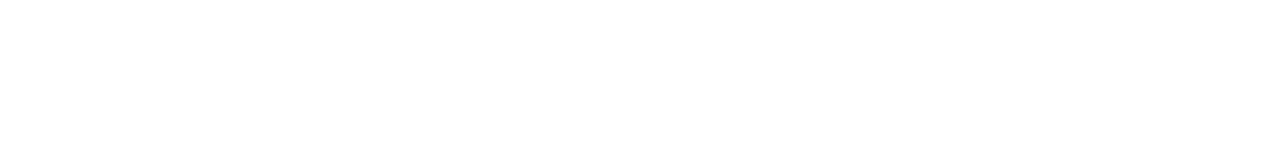
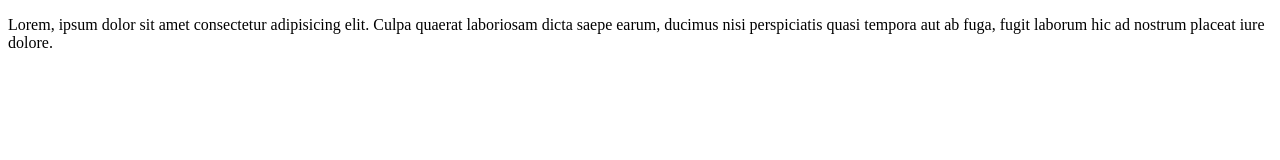
Before and after one commit to alexersp/learningJS, a plain HTML site: page index.html in a window 1280 px wide. Drawn offline with Linux system fonts and the light colour scheme.

Commit message:
Lorem anya anya

```diff
--- a/index.html
+++ b/index.html
@@ -5,5 +5,13 @@
     <meta name="viewport" content="width=device-width, initial-scale=1.0" />
     <title>Tasks</title>
   </head>
-  <body></body>
+  <body>
+    <div id="01">
+      <p>
+        Lorem, ipsum dolor sit amet consectetur adipisicing elit. Culpa quaerat
+        laboriosam dicta saepe earum, ducimus nisi perspiciatis quasi tempora
+        aut ab fuga, fugit laborum hic ad nostrum placeat iure dolore.
+      </p>
+    </div>
+  </body>
 </html>
```
